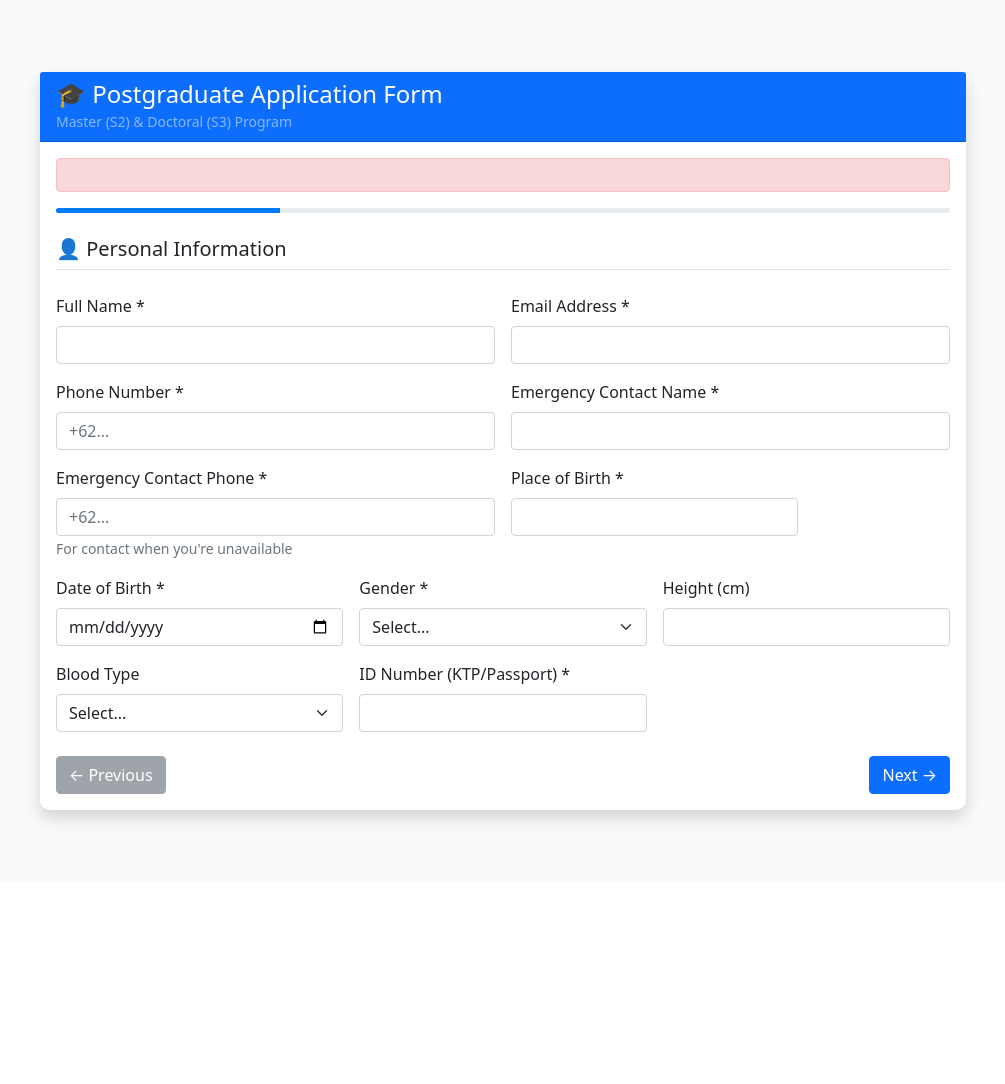
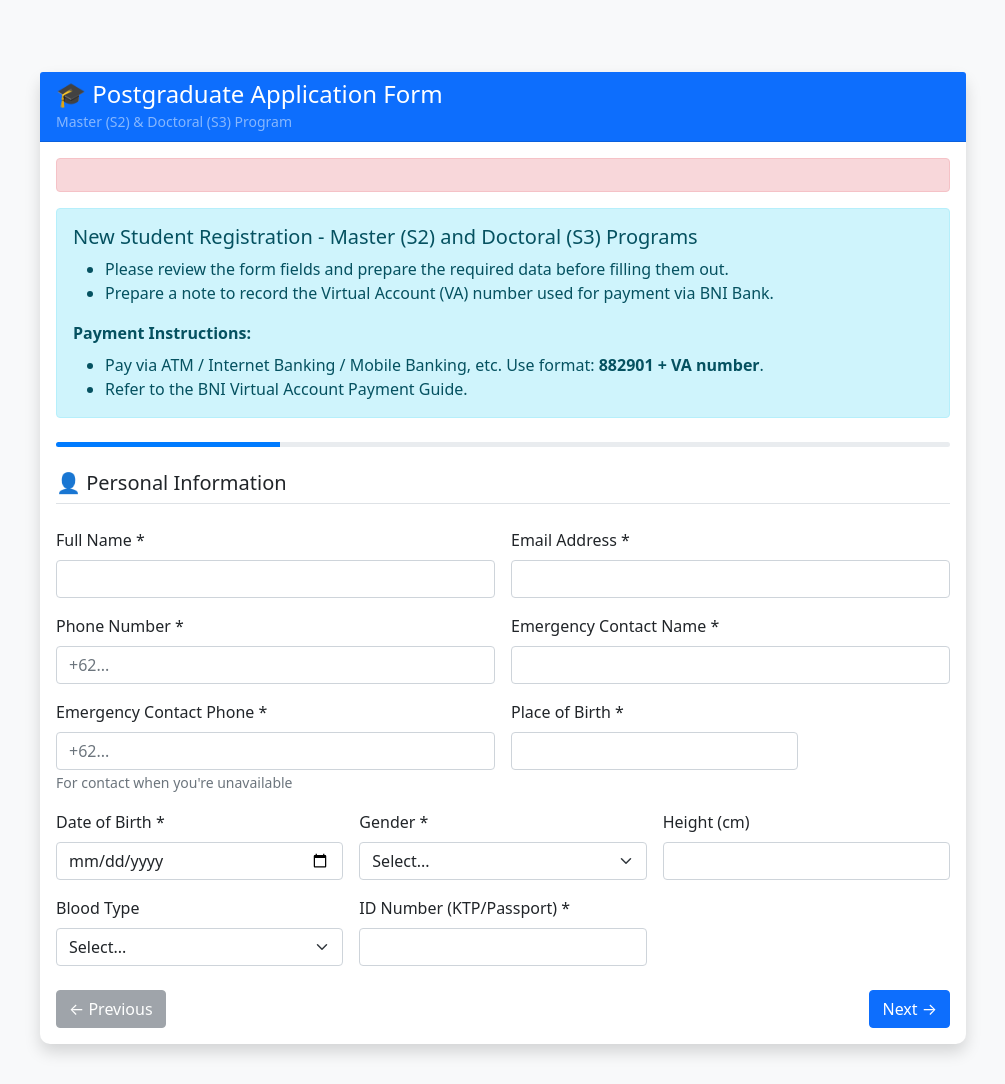
Before and after one commit to aninditoyoga/daftars2s3, a CodeIgniter 4 app: the page made by app/Views/registration/form.php in a window 1280 px wide. Shown: the part 56-1140 px from the top of the page, without its empty margins (137-1142 px from the left). Before the commit the page ends 882 px from the top, so only its background shows below. Run offline with PHP 8.4 and a stand-in for CodeIgniter, Linux system fonts and the light colour scheme; the template is opened without the code that fills it, so the values that code supplies are empty; some libraries are stand-ins or nearby versions.

Commit message:
form pendaftran

```diff
--- a/app/Views/registration/form.php
+++ b/app/Views/registration/form.php
@@ -20,6 +20,19 @@
                             </ul>
                         </div>
                     <?php endif ?>
+
+                    <div class="alert alert-info mb-4">
+                        <h5 class="alert-heading mb-2">New Student Registration - Master (S2) and Doctoral (S3) Programs</h5>
+                        <ul class="mb-3">
+                            <li>Please review the form fields and prepare the required data before filling them out.</li>
+                            <li>Prepare a note to record the Virtual Account (VA) number used for payment via BNI Bank.</li>
+                        </ul>
+                        <strong>Payment Instructions:</strong>
+                        <ul class="mb-0 mt-2">
+                            <li>Pay via ATM / Internet Banking / Mobile Banking, etc. Use format: <strong>882901 + VA number</strong>.</li>
+                            <li>Refer to the BNI Virtual Account Payment Guide.</li>
+                        </ul>
+                    </div>
 
                     <?= form_open_multipart('/registration/submit', ['id' => 'registrationForm']) ?>
 
@@ -190,8 +203,35 @@
                         <div class="alert alert-info">
                             <strong>📋 Requirements:</strong>
                             <ul class="mb-0 mt-2 small">
-                                <li><strong>Master (S2):</strong> Scanned diploma, transcript, photo, ID, family card, academic achievement (optional), recommendation form (signed by Doctor), program accreditation (min. B)</li>
-                                <li><strong>Doctoral (S3):</strong> All S2 requirements + research proposal + 2 recommendation forms (signed by Professor)</li>
+                                <li>
+                                    <strong>Master's (S2):</strong>
+                                    <ul>
+                                        <li>Scanned copy of latest diploma / degree certificate</li>
+                                        <li>Scanned copy of academic transcript</li>
+                                        <li>Scanned passport photo</li>
+                                        <li>Scanned ID card / passport</li>
+                                        <li>Scanned family card</li>
+                                        <li>Scanned academic achievement certificate (if any, only the best one)</li>
+                                        <li>Scanned study program accreditation certificate (minimum grade B)</li>
+                                        <li>Scanned master's recommendation form</li>
+                                        <li>The recommendation form for Master's Degree (S2) applicants must be signed by at least a person holding a Doctoral degree, <a href="https://aplikasi.radenintan.ac.id/nyetrum/file_pasca/FORM_REKOMENDASI_S2.rtf">Sample Form</a></li>
+                                    </ul>
+                                </li>
+                                <li>
+                                    <strong>Doctoral (S3):</strong>
+                                    <ul>
+                                        <li>Scanned copy of latest diploma / degree certificate</li>
+                                        <li>Scanned copy of academic transcript</li>
+                                        <li>Research proposal document</li>
+                                        <li>Scanned passport photo</li>
+                                        <li>Scanned ID card / passport</li>
+                                        <li>Scanned family card</li>
+                                        <li>Scanned academic achievement certificate (if any, only the best one)</li>
+                                        <li>Scanned study program accreditation certificate (minimum grade B)</li>
+                                        <li>Scanned recommendation forms 1 & 2 for doctoral program</li>
+                                        <li>The recommendation forms for Doctoral Degree (S3) applicants must be signed by at least two people holding a Doctoral degree, <a href="https://aplikasi.radenintan.ac.id/nyetrum/file_pasca/FORM_REKOMENDASI_S3.rtf">Sample Form</a></li>
+                                    </ul>
+                                </li>
                                 <li>All files must be compressed into <strong>one ZIP/RAR file</strong></li>
                                 <li>File extension: <code>.jpg</code> or <code>.jpeg</code> for images</li>
                                 <li>Maximum file size: <strong>19 MB</strong></li>
```
